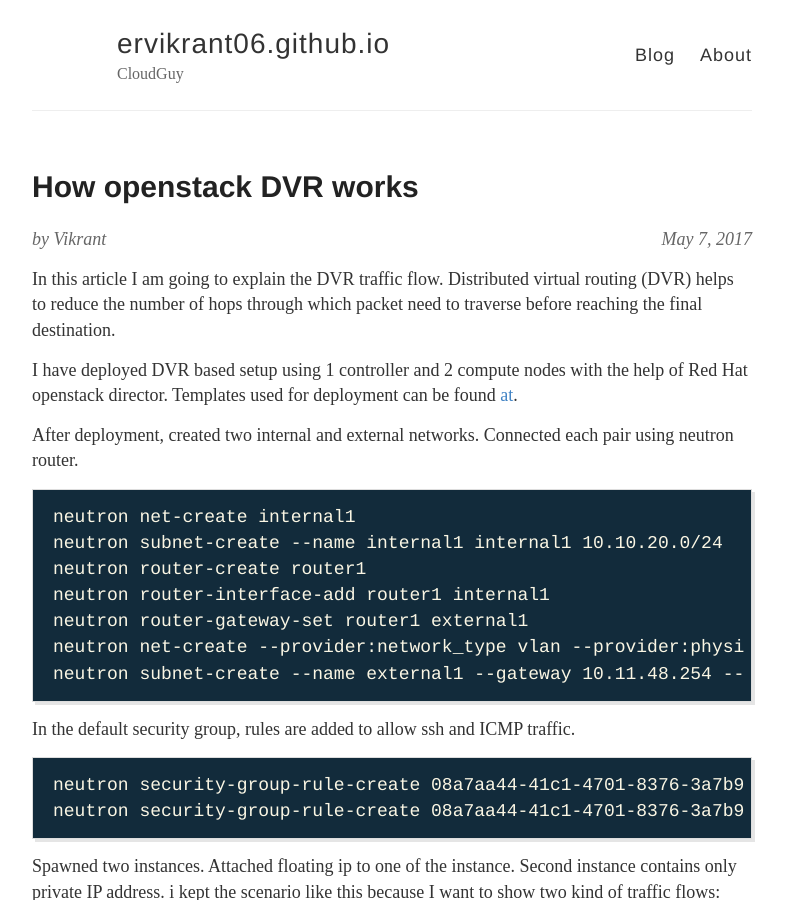
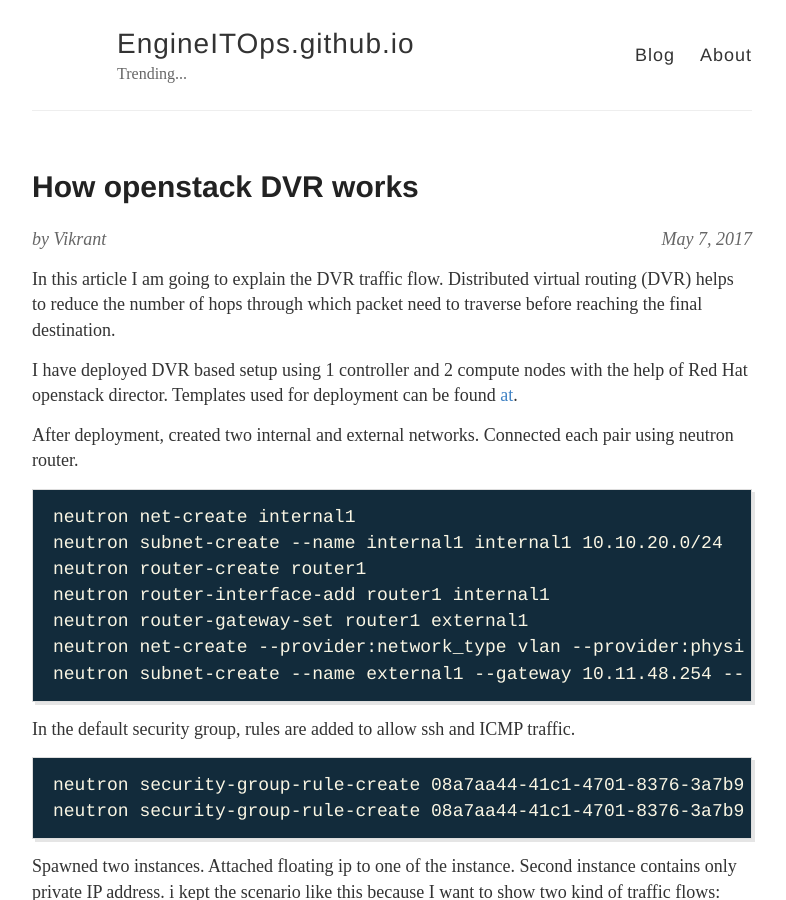
Before and after one commit to EngineITOps/EngineITOps.github.io, a Jekyll site: the page built from index.html, in a window 1280 px wide and 900 px high. Shown: the whole window, without its empty margins (248-1034 px from the left). Built offline with Jekyll 4.4.1, drawn with Linux system fonts in a browser that asks for light colours; nearby versions of some CDN libraries; the list of posts is cut into pages by our own code; part of the change alters nothing that is shown.

Commit message:
Update _config.yml

```diff
--- a/_config.yml
+++ b/_config.yml
@@ -3,10 +3,10 @@
 #
 
 # Name of your site (displayed in the header)
-name: ervikrant06.github.io
+name: EngineITOps.github.io
 
 # Short bio or description (displayed in the header)
-description: CloudGuy
+description: Trending...
 
 # URL of your avatar or profile pic (you could use your GitHub profile pic)
 
@@ -17,26 +17,26 @@ description: CloudGuy
 # Includes an icon in the footer for each username you enter
 footer-links:
   dribbble:
-  email: ervikrant06@gmail.com
+  email: smbiradar14@gmail.com
   facebook:
   flickr:
-  github: ervikrant06
-  gitlab: ervikrant06
+  github: https://github.com/sangam14
+  gitlab: https://github.com/sangam14
   instagram:
   linkedin:
   pinterest:
-  rss: vikrant # just type anything here for a working RSS icon, make sure you set the "url" above!
+  rss: Sangam Biardar # just type anything here for a working RSS icon, make sure you set the "url" above!
   twitter:
 
 # Enter your Disqus shortname (not your username) to enable commenting on posts
 # You can find your shortname on the Settings page of your Disqus account
-disqus: ervikrant06
+disqus:
 
 # Enter your Google Analytics web tracking code (e.g. UA-2110908-2) to activate tracking
 
 # Your website URL (e.g. http://barryclark.github.io or http://www.barryclark.co)
 # Used for Sitemap.xml and your RSS feed
-url: http://ervikrant06.github.io/
+url: http://EngineITOps.github.io/
 
 # If you're hosting your site at a Project repository on GitHub pages
 # (http://yourusername.github.io/repository-name)
@@ -49,13 +49,13 @@ paginate: 10
 paginate_path: "/blog/page:num/"
 
 authors:
-  Vikrant:
-    name: Vikrant Aggarwal
-    display_name: Vikrant
-    email: ervikrant06@gmail.com
-    web: http://ervikrant06.github.io
+  Sangam Biaradar:
+    name: Sangam Biradar
+    display_name: Sangam Biradar
+    email: smbiradar14@gmail.com
+    web: http://EngineITOps.github.io
     twitter:
-    github: ervikrant06
+    github: https://github.com/sangam14
 
 #
 # !! You don't need to change any of the configuration flags below !!
```
